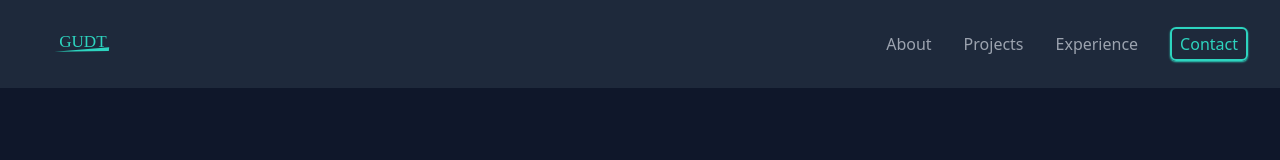
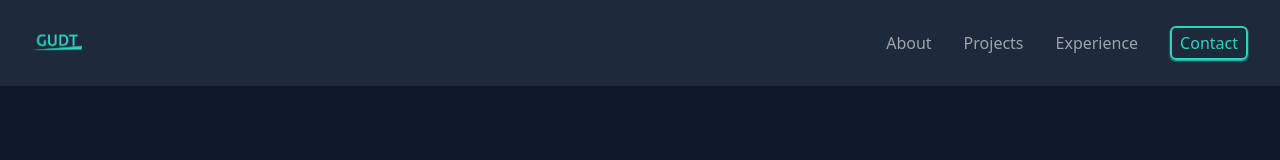
Before and after one commit to dylanullrich/portfolio, a Next.js app: page / in a window 1280 px wide. Shown: the top 160 px of the page. Built offline with nearby package versions, Linux system fonts and the light colour scheme.

Commit message:
change photo type

```diff
--- a/components/Layout/Header.tsx
+++ b/components/Layout/Header.tsx
@@ -24,9 +24,9 @@ export default function Header() {
               <Link href='/' passHref>
                 <a>
                   <Image
-                    src='/images/gudt-logo.svg'
-                    width={100}
-                    height={34}
+                    src='/images/gudt-logo.png'
+                    width={50}
+                    height={32}
                     alt='Get Ullrich or Die Trying Logo'
                   />
                 </a>
```
Also changed, not shown: public/images/gudt-logo.png (added), public/images/gudt-logo.svg (deleted).
